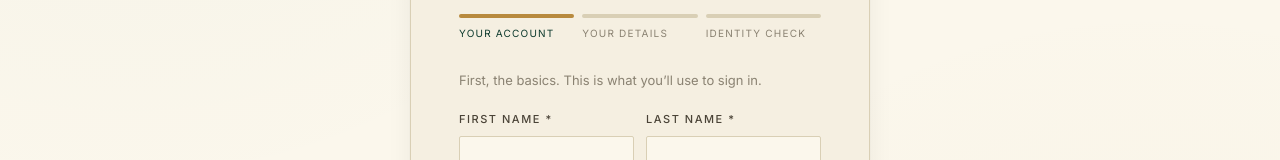
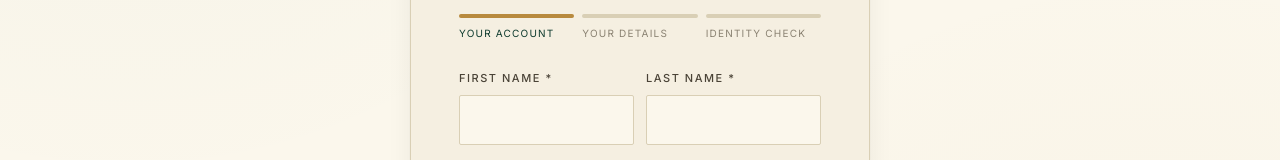
Before and after one commit to Axman1ak/dmgs-alumni, a Next.js app in the folder dmgs-alumni/: page /signup in a window 1280 px wide. Shown: the part 412-572 px from the top of the page. Built offline with nearby package versions, Linux system fonts and the light colour scheme.

Commit message:
Add files via upload

```diff
--- a/dmgs-alumni/app/(auth)/signup/page.tsx
+++ b/dmgs-alumni/app/(auth)/signup/page.tsx
@@ -104,9 +104,6 @@ export default function SignupPage() {
       <form action={action}>
         {/* ---------------- Step 1 — account ---------------- */}
         <div className={step === 1 ? "block" : "hidden"}>
-          <p className="mb-5 font-sans text-[13px] leading-relaxed text-ink-muted">
-            First, the basics. This is what you&rsquo;ll use to sign in.
-          </p>
           <div className="grid grid-cols-1 gap-x-3 sm:grid-cols-2">
             <Field
               name="first_name"
@@ -144,11 +141,6 @@ export default function SignupPage() {
 
         {/* ---------------- Step 2 — directory details ---------------- */}
         <div className={step === 2 ? "block" : "hidden"}>
-          <p className="mb-5 font-sans text-[13px] leading-relaxed text-ink-muted">
-            These details make up your entry in the old students directory. Other
-            approved members will be able to see them.
-          </p>
-
           <div className="mb-5">
             <label htmlFor="class_year" className="field-label">
               Graduating class *
@@ -222,11 +214,6 @@ export default function SignupPage() {
               className="field-input"
             />
           </div>
-
-          <p className="mb-6 font-sans text-[12px] leading-relaxed text-ink-muted">
-            Your request goes to an administrator for review. You&rsquo;ll be able to
-            sign in once it&rsquo;s approved.
-          </p>
         </div>
 
         {/* ---------------- Navigation ---------------- */}
```
